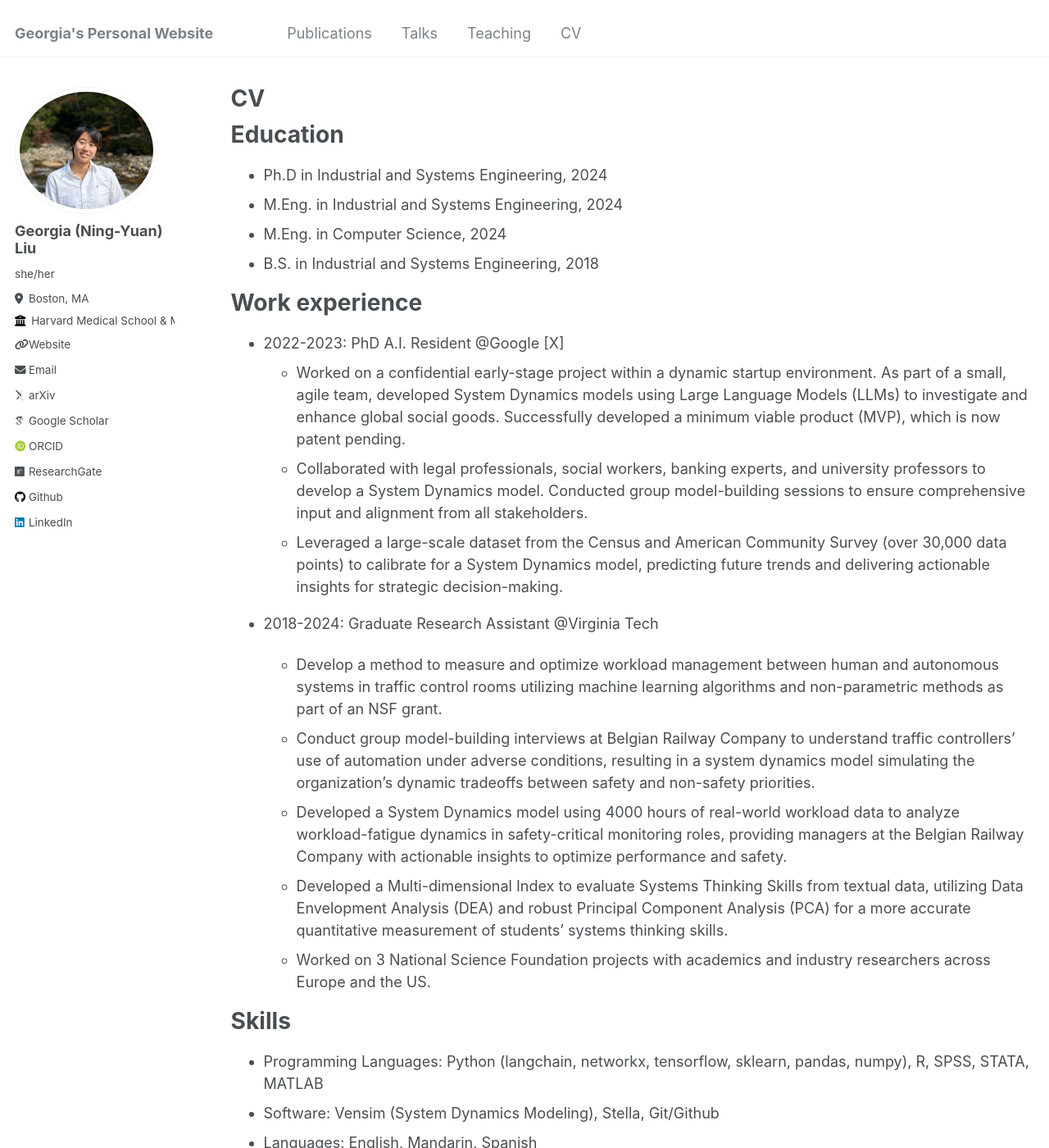
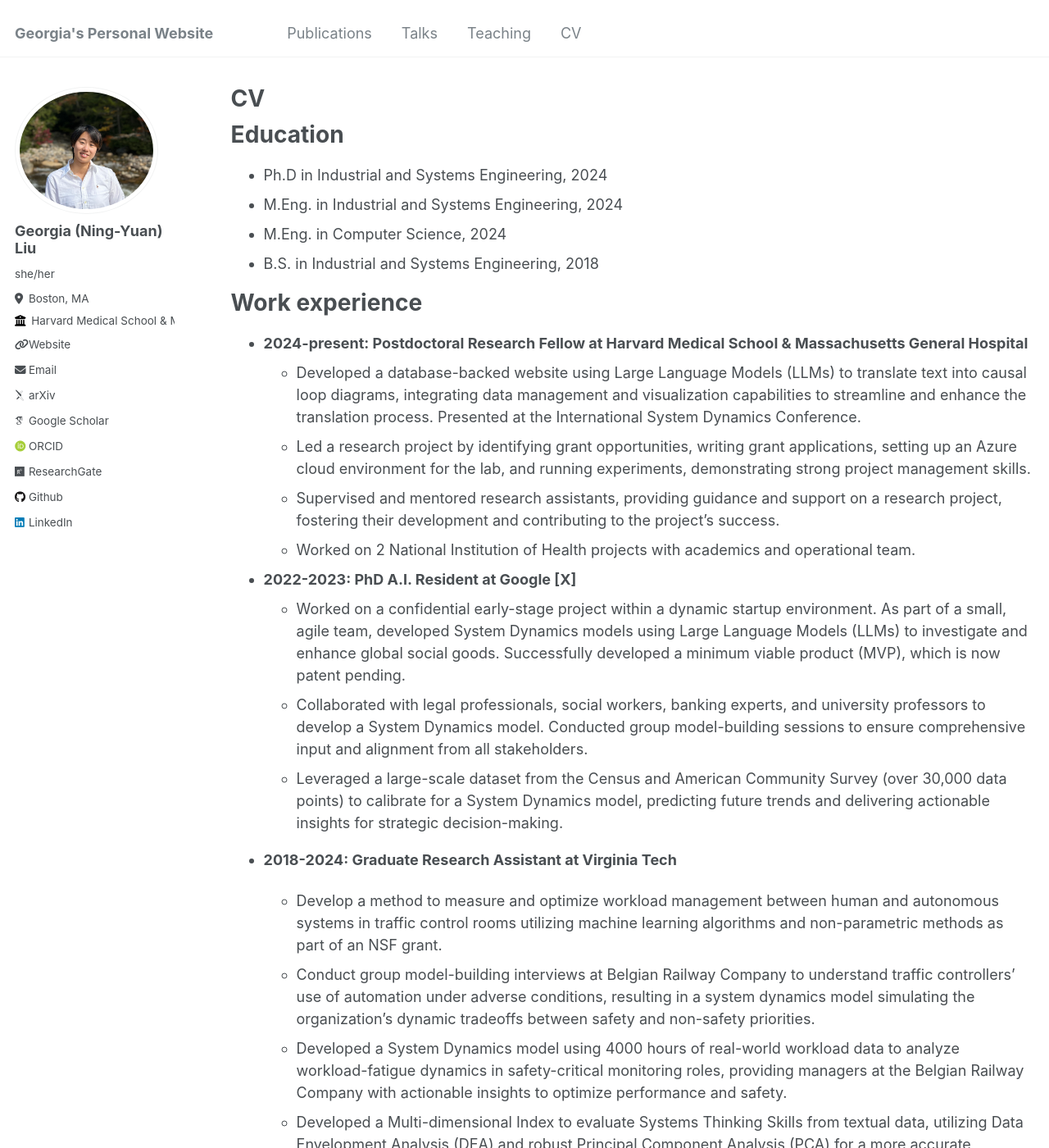
Before and after one commit to georgia-max/georgia-max.github.io, a Jekyll site: the page built from _pages/cv.md, in a window 1280 px wide and 1400 px high. Shown: the whole window at 82% size. Built offline with Jekyll 4.4.1, drawn with Linux system fonts in a browser that asks for light colours; some web fonts are replaced.

Commit message:
Update cv.md

```diff
--- a/_pages/cv.md
+++ b/_pages/cv.md
@@ -18,14 +18,21 @@ Education
 
 Work experience
 ======
-* 2022-2023: PhD A.I. Resident @Google [X]
+* **2024-present: Postdoctoral Research Fellow at Harvard Medical School & Massachusetts General Hospital**
+  * Developed a database-backed website using Large Language Models (LLMs) to translate text into causal loop diagrams, integrating data management and visualization capabilities to streamline and enhance the translation process. Presented at the International System Dynamics Conference.
+  * Led a research project by identifying grant opportunities, writing grant applications, setting up an Azure cloud environment for the lab, and running experiments, demonstrating strong project management skills.
+  * Supervised and mentored research assistants, providing guidance and support on a research project, fostering their development and contributing to the project's success.
+  * Worked on 2 National Institution of Health projects with academics and operational team.
+
+
+* **2022-2023: PhD A.I. Resident at Google [X]**
   *  Worked on a confidential early-stage project within a dynamic startup environment. As part of a small, agile team, developed System Dynamics models using Large Language Models (LLMs) to investigate and enhance global social goods. Successfully developed a minimum viable product (MVP), which is now patent pending.
   * Collaborated with legal professionals, social workers, banking experts, and university professors to develop a System Dynamics model. Conducted group model-building sessions to ensure comprehensive input and alignment from all stakeholders.
   * Leveraged a large-scale dataset from the Census and American Community Survey (over 30,000 data points) to calibrate for a System Dynamics model, predicting future trends and delivering actionable insights for strategic decision-making.
 
 
 
-* 2018-2024: Graduate Research Assistant @Virginia Tech
+* **2018-2024: Graduate Research Assistant at Virginia Tech**
 
   * Develop a method to measure and optimize workload management between human and autonomous systems in traffic control rooms utilizing machine learning algorithms and non-parametric methods as part of an NSF grant.
   * Conduct group model-building interviews at Belgian Railway Company to understand traffic controllers' use of automation under adverse conditions, resulting in a system dynamics model simulating the organization’s dynamic tradeoffs between safety and non-safety priorities.
```
